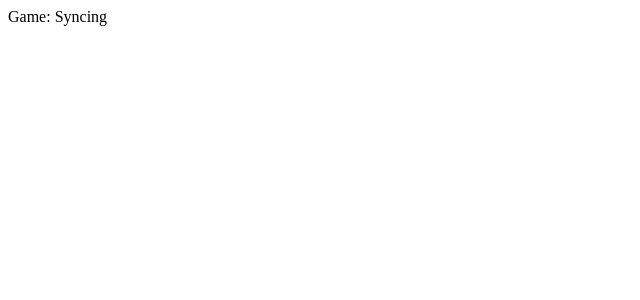
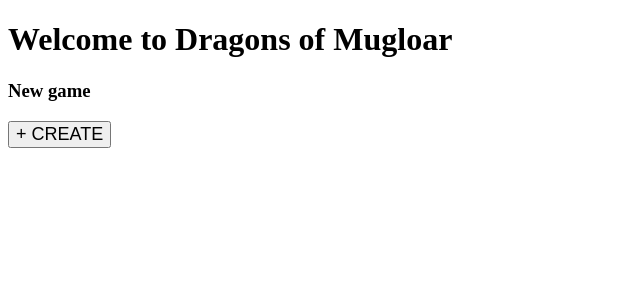
Before and after one commit to jpeldes/dragonsofmugloar, a React (Create React App) app: page / in a window 1280 px wide. Shown: the top 300 px of the page, without its empty margins (0-640 px from the left). Built offline with nearby package versions, Linux system fonts and the light colour scheme; no server answers.

Commit message:
games list. preparations for localStorage

```diff
--- a/src/App.js
+++ b/src/App.js
@@ -1,11 +1,28 @@
-import React from "react";
+import React, { useState } from "react";
 import GameView from "./GameView";
 import "./App.css";
+import { GameList } from "./GameList";
 
 function App() {
+  const [games, setGames] = useState({});
+  const saveGame = (gameId, game) => {
+    setGames({ ...games, [gameId]: game });
+  };
+
+  const [activeGameId, setActiveGameId] = useState(null);
+  const activeGame = games[activeGameId];
+
   return (
     <div className="App">
-      <GameView />
+      {activeGameId ? (
+        <GameView game={activeGame} saveGame={saveGame} />
+      ) : (
+        <GameList
+          games={games}
+          saveGame={saveGame}
+          setActiveGameId={setActiveGameId}
+        />
+      )}
     </div>
   );
 }
--- /dev/null
+++ b/src/GameList.js
@@ -0,0 +1,45 @@
+import React from "react";
+import { apiGameStart } from "./api";
+
+const NewGameItem = ({ handleNewGame }) => (
+  <div>
+    <h3>New game</h3>
+    <button onClick={handleNewGame}>+ CREATE</button>
+  </div>
+);
+
+const GameItem = ({ gameId, handleClick }) => (
+  <div>
+    <h3>{gameId}</h3>
+    <button onClick={() => handleClick(gameId)}>Continue</button>
+  </div>
+);
+
+export const GameList = ({ games, saveGame, setActiveGameId }) => {
+  const handleNewGame = () => {
+    apiGameStart().then((data) => {
+      saveGame(data.gameId, data);
+      setActiveGameId(data.gameId);
+      return data;
+    });
+  };
+
+  console.log(games);
+
+  return (
+    <div>
+      <h1>Welcome to Dragons of Mugloar</h1>
+      <div>
+        <NewGameItem handleNewGame={handleNewGame} />
+        {Object.values(games).map(({ gameId }) => (
+          <GameItem
+            key={gameId}
+            gameId={gameId}
+            handleClick={setActiveGameId}
+          />
+        ))}
+      </div>
+    </div>
+  );
+};
+export default GameList;
--- a/src/GameView.js
+++ b/src/GameView.js
@@ -1,21 +1,9 @@
-import React, { useEffect, useState } from "react";
-import { apiGameStart } from "./api";
+import React from "react";
 import { GameStats } from "./GameStats";
 import { MessageList } from "./MessageList";
 import ShopView from "./ShopView";
 
-function useStartGame() {
-  const [game, setGame] = useState(null);
-
-  useEffect(() => {
-    apiGameStart().then(setGame);
-  }, []);
-
-  return [game, setGame];
-}
-
-const GameView = () => {
-  const [game, setGame] = useStartGame();
+const GameView = ({ saveGame, game }) => {
   const gameId = game ? game.gameId : null;
 
   const handleGameUpdate = (data) => {
@@ -26,8 +14,8 @@ const GameView = () => {
       }
       return obj;
     }, {});
-    // Update game
-    setGame({ ...game, ...newObj });
+
+    saveGame(gameId, { ...game, ...newObj });
   };
 
   return (
```
